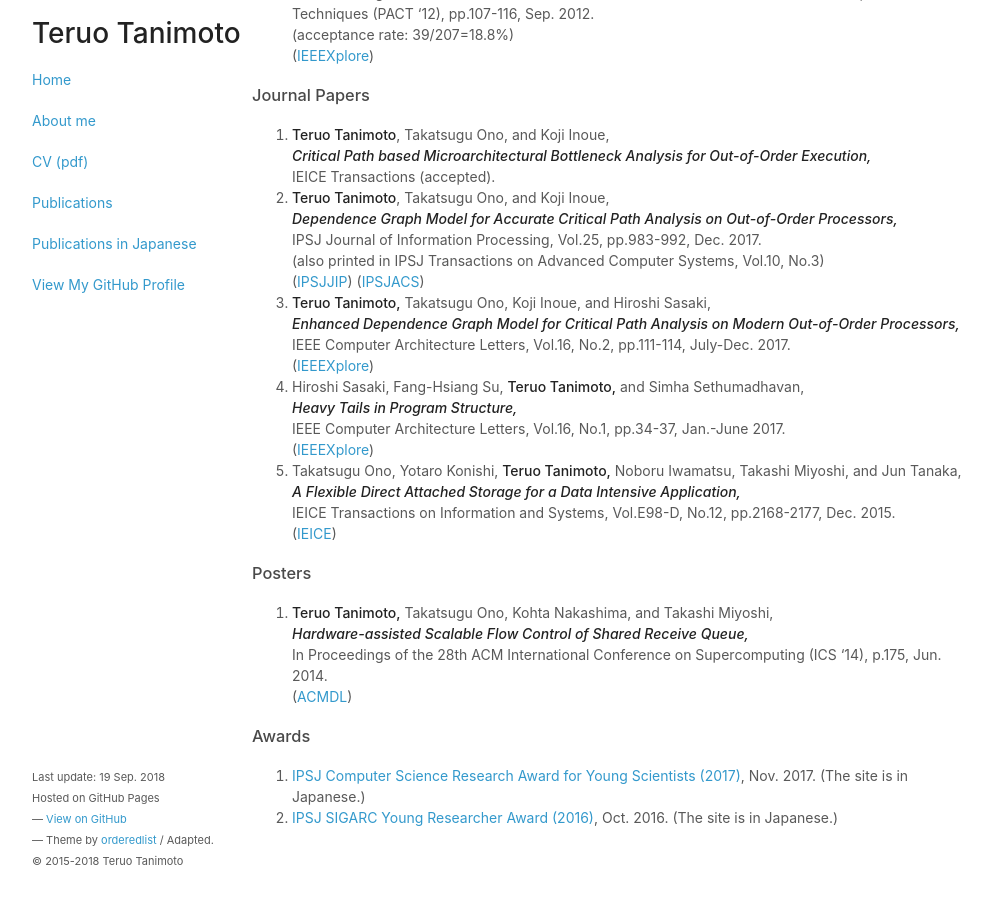
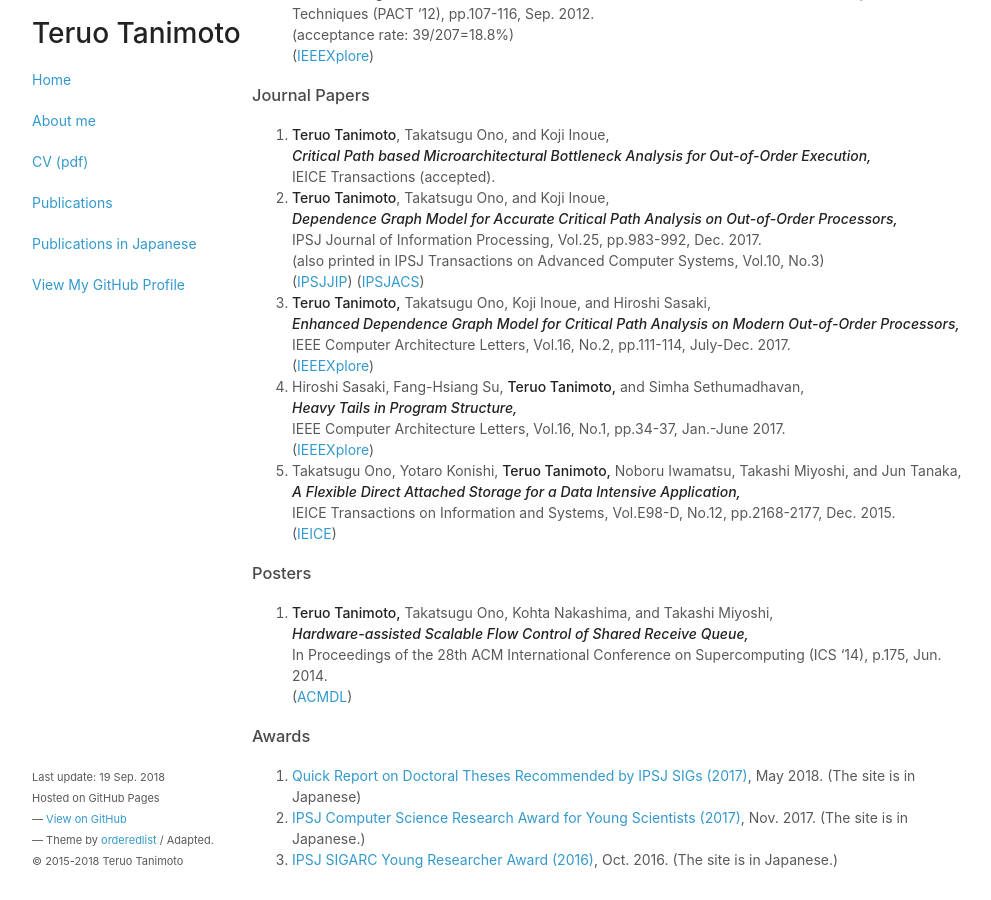
Before and after one commit to teruo41/teruo41.github.io, a Jekyll site: the page built from pubse.md, in a window 1280 px wide and 900 px high, scrolled down 516 px. Shown: the whole window, without its empty margins (138-1129 px from the left). Built offline with Jekyll 4.4.1, drawn with Linux system fonts in a browser that asks for light colours.

Commit message:
Added doctral theses award

```diff
--- a/pubse.md
+++ b/pubse.md
@@ -75,6 +75,8 @@ title: Publications
 
 ### Awards
 
+0. [Quick Report on Doctoral Theses Recommended by IPSJ SIGs (2017)](http://ipsj.or.jp/magazine/hakase/2017/ARC04.html), May 2018. (The site is in Japanese)
+
 0. [IPSJ Computer Science Research Award for Young Scientists (2017)](http://www.ipsj.or.jp/award/cs-award-2017.html), Nov. 2017. (The site is in Japanese.)
 
 0. [IPSJ SIGARC Young Researcher Award (2016)](https://www.ipsj.or.jp/award/arc-award1.html), Oct. 2016. (The site is in Japanese.)
```
Also changed, not shown: pubsj.md (+2 -0 lines).
